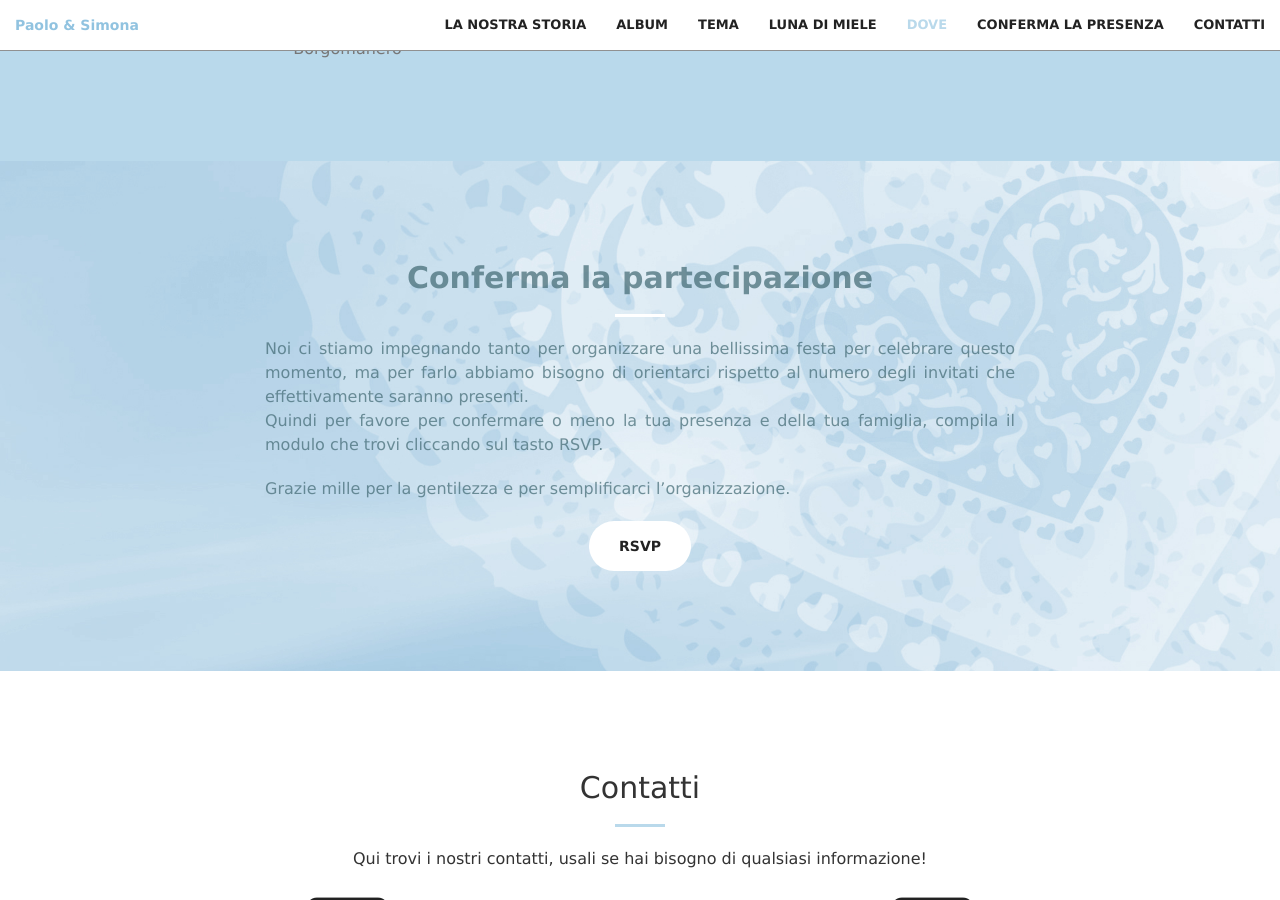
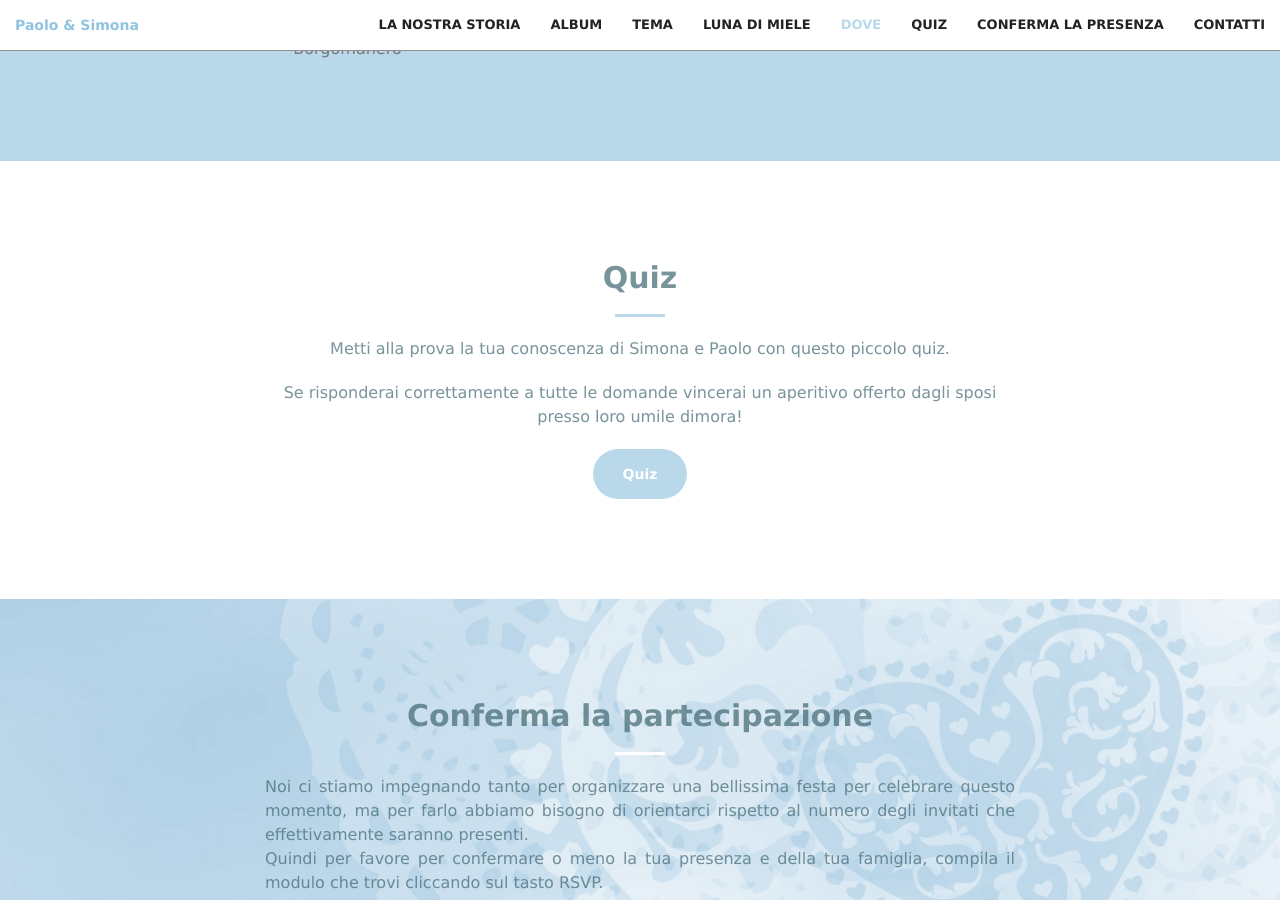
Before and after one commit to simoforzani/simoforzani.github.io, a Jekyll site: the page built from index.html, in a window 1280 px wide and 900 px high, scrolled down 6818 px. Built offline with Jekyll 4.4.1, drawn with Linux system fonts in a browser that asks for light colours.

Commit message:
Added quiz section

```diff
--- a/_includes/nav.html
+++ b/_includes/nav.html
@@ -30,6 +30,9 @@
                     <a class="page-scroll" href="#dove">Dove</a>
                 </li>
                 <li>
+                    <a class="page-scroll" href="#quiz">Quiz</a>
+                </li>
+                <li>
                     <a class="page-scroll" href="#conferma">Conferma la presenza</a>
                 </li>
                 <li>
--- /dev/null
+++ b/_includes/quiz.html
@@ -0,0 +1,24 @@
+<section id="quiz">
+	<div class="container">
+		<div class="row">
+			<div class="col-lg-8 col-lg-offset-2">
+				<h2 class="section-heading text-center text-faded"><b>Quiz</b></h2>
+				<hr>
+				<p class="text-faded text-center">
+					Metti alla prova la tua conoscenza di Simona e Paolo con questo piccolo quiz.
+				</p>
+				<p class="text-faded text-center">
+					Se risponderai correttamente a tutte le domande vincerai un aperitivo offerto dagli sposi
+					presso loro umile dimora!
+				</p>
+				<div class="content">
+					<div class="content-inner text-center">
+						<a href="https://docs.google.com/forms/d/e/1FAIpQLSfXCDAVGkG10JnrP4A-m6fYkyjJhJvMKba8yI7feu0qtIlqCA/viewform?usp=sf_link"
+						target="_blank" class="btn btn-primary btn-xl wow tada"><b>Quiz</b></a>
+					</div>
+				</div>
+			</div>
+		</div>
+	</div>
+
+</section>
--- a/_includes/viaggio.html
+++ b/_includes/viaggio.html
@@ -2,7 +2,7 @@
     <div class="container">
         <div class="row">
             <div class="col-lg-12 text-center">
-                <h2 class="section-heading">Luna di miele</h2>
+                <h2 class="section-heading text-center text-faded"><b>Luna di miele</b></h2>
                 <hr class="primary">
             </div>
             <div class="col-lg-8 col-lg-offset-2">
--- a/_layouts/front.html
+++ b/_layouts/front.html
@@ -11,6 +11,7 @@
   {% include tema.html %}
   {% include viaggio.html %}
   {% include dove.html %}
+  {% include quiz.html %}
   {% include conferma.html %}
   {% include contact.html %}
   {% include scripts.html %}
```
